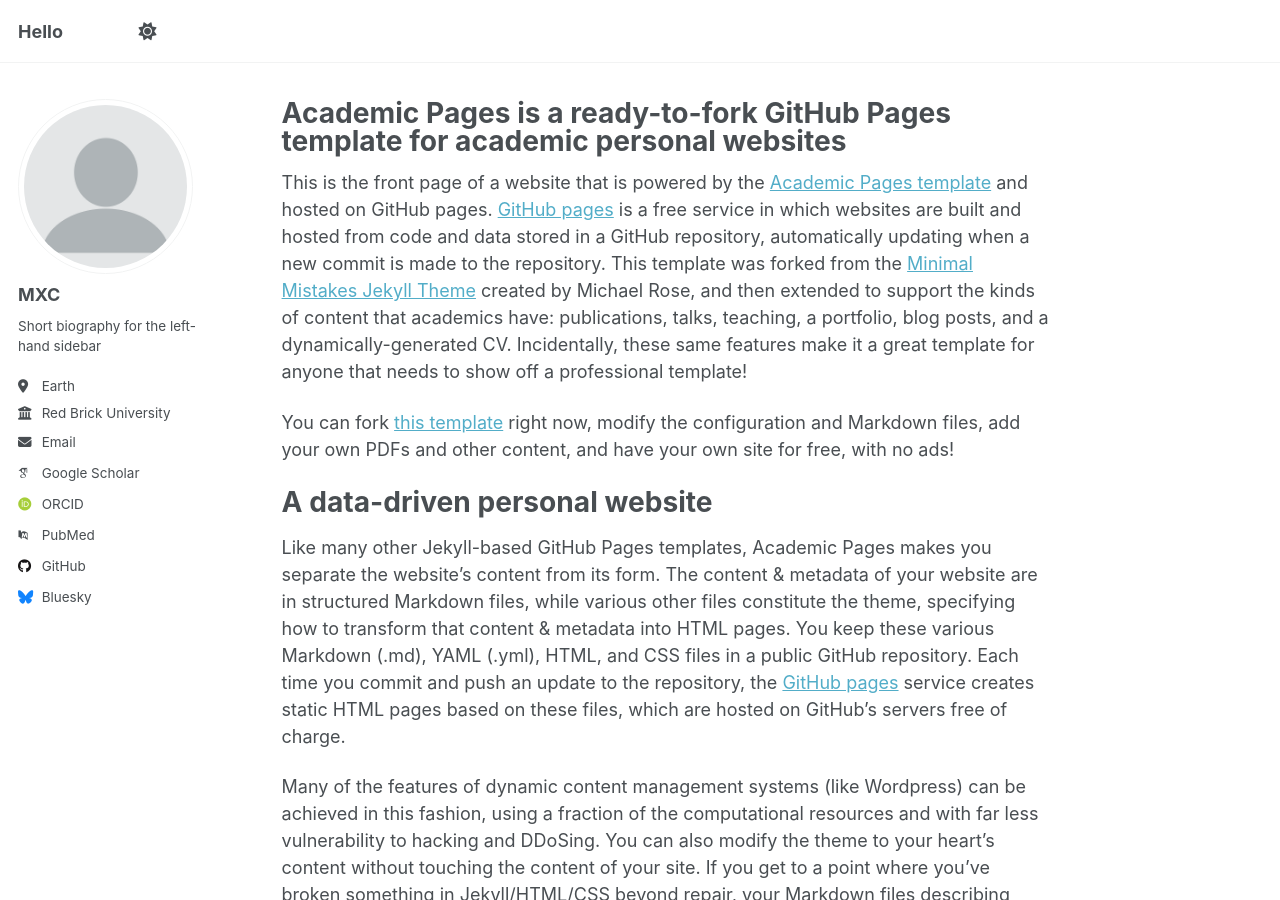
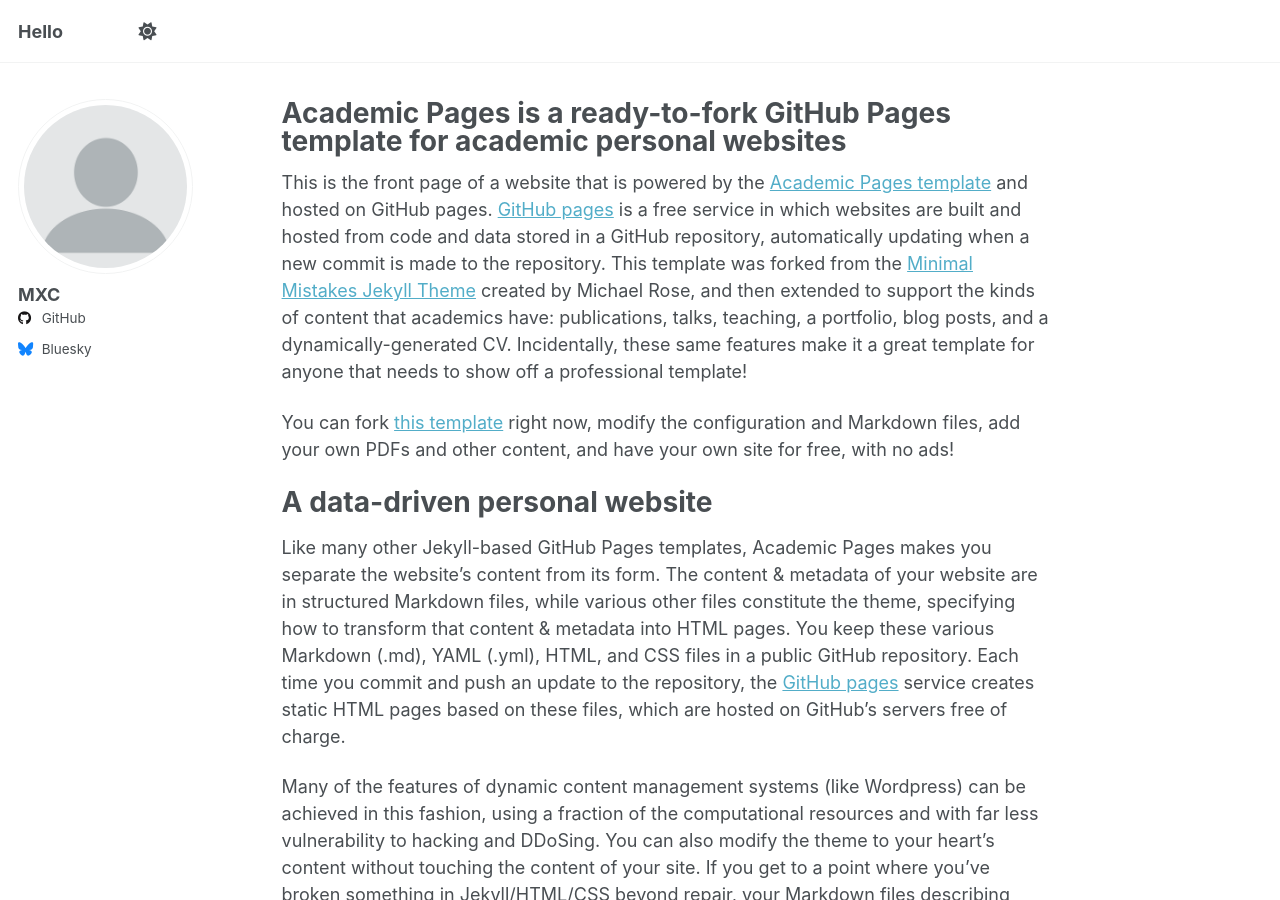
Before and after one commit to MrMengXC/mrmengxc.github.io, a Jekyll site: the page built from _pages/about.md, in a window 1280 px wide and 900 px high. Built offline with Jekyll 4.4.1, drawn with Linux system fonts in a browser that asks for light colours; some web fonts are replaced; a script that is not in the unit is left out.

Commit message:
Update _config.yml
暂时关闭入口

```diff
--- a/_config.yml
+++ b/_config.yml
@@ -25,20 +25,20 @@ author:
   avatar           : "profile.png"
   name             : "MXC"
   pronouns         : # example: "she/her"
-  bio              : "Short biography for the left-hand sidebar"
-  location         : "Earth"
-  employer         : "Red Brick University"
+  bio              : # "Short biography for the left-hand sidebar"
+  location         : # "Earth"
+  employer         : # "Red Brick University"
   uri              : # URL
-  email            : "none@example.org"
+  email            : # "none@example.org"
 
   # Academic websites
   academia         : # URL
   arxiv            : # URL - Update with the correct link to your profile
-  googlescholar    : "https://scholar.google.com/citations?user=PS_CX0AAAAAJ"
+  googlescholar    : # "https://scholar.google.com/citations?user=PS_CX0AAAAAJ"
   impactstory      : # URL
-  orcid            : "http://orcid.org/yourorcidurl"
+  orcid            : # "http://orcid.org/yourorcidurl"
   semantic         : # URL
-  pubmed           : "https://www.ncbi.nlm.nih.gov/pubmed/?term=john+snow"
+  pubmed           : #"https://www.ncbi.nlm.nih.gov/pubmed/?term=john+snow"
   researchgate     : # URL
   scopus           : # URL
 
@@ -46,7 +46,7 @@ author:
   bitbucket        : # Username - Update with your username on the site
   codepen          : # Username
   dribbble         : # Username
-  github           : "academicpages"
+  github           : "MrMengXC"
   kaggle           : # Username
   stackoverflow    : # User number or user number and name (i.e., use "1" or "1/jeff-atwood")
 
```
